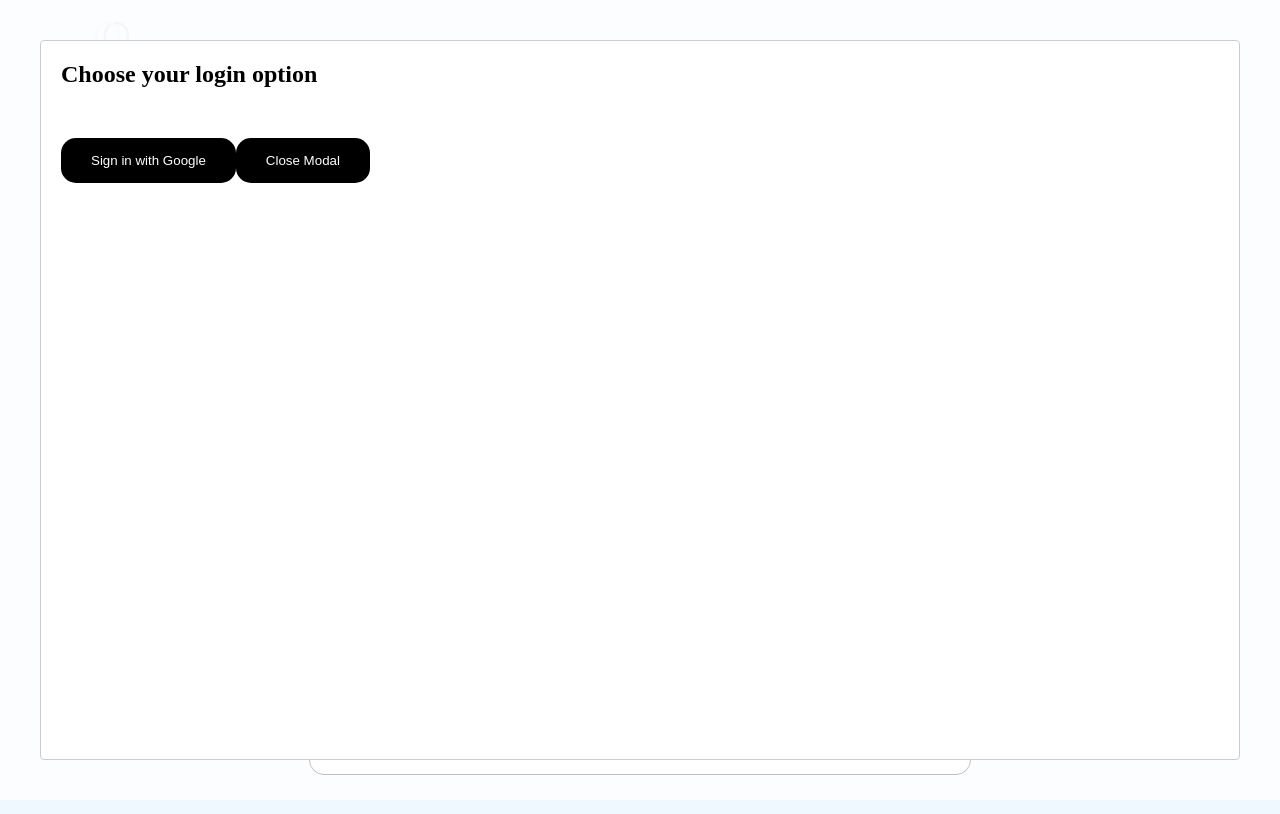
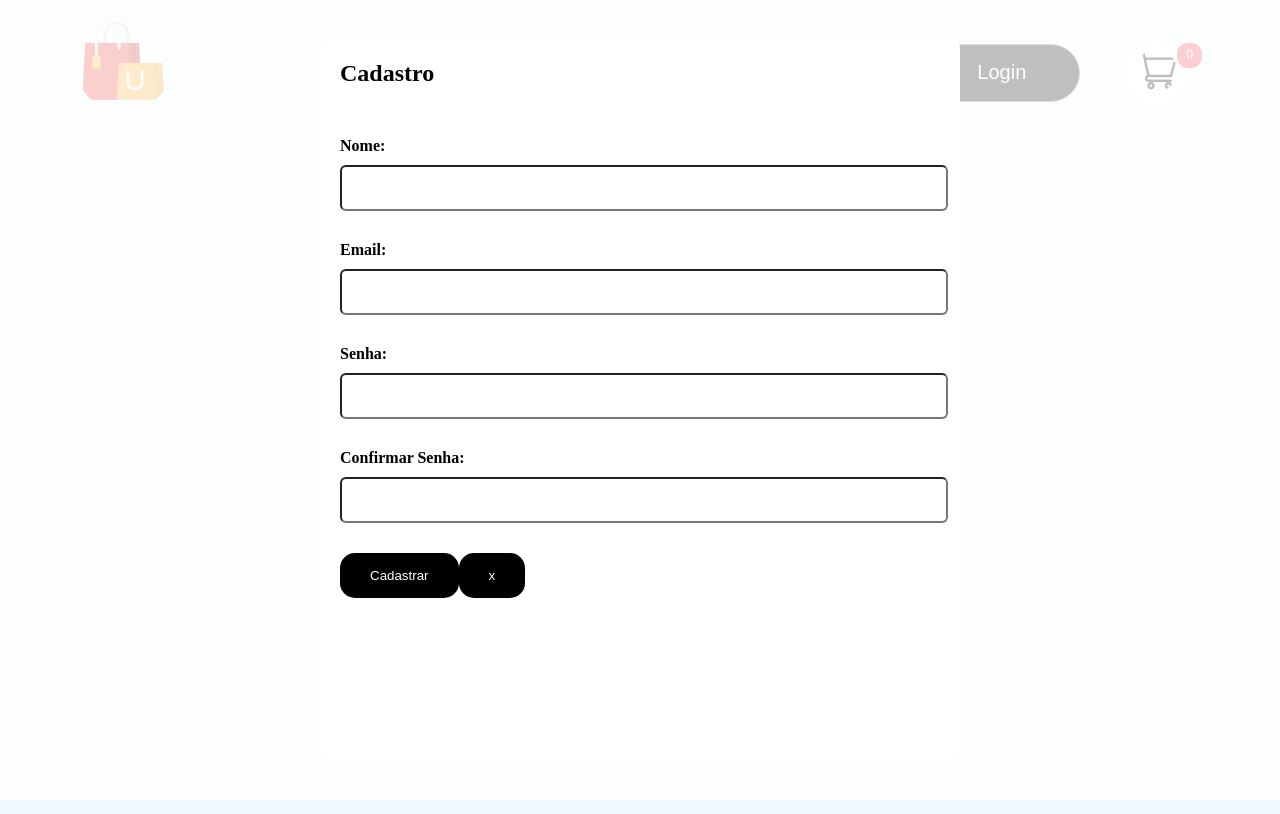
Before and after one commit to danielandersonBC96/Ecommerce.github.io, a React (Create React App) app: page /login in a window 1280 px wide. Both pictures are taken after typing "name@example.com", "Sample123" into the empty fields and a click on the button "Create Account". Shown: the top 814 px of the page. Built offline with nearby package versions, Linux system fonts and the light colour scheme; no server answers.

Commit message:
ADDICIONANDO COIDAS NOVAS

```diff
--- a/src/Css/login.css
+++ b/src/Css/login.css
@@ -1,25 +1,11 @@
-/* login.css */
-.loginsignup {
-    display: flex;
-    justify-content: center;
-    align-items: center;
-    height: 100vh;
-
-
-  }
-
 .loginsignup-container {
-    width: 500px;
-    padding: 80px;
-    border: 1px solid black;
-    border-radius: 15px;
-    background-color: #fff;
-  }
-
-  .loginsignup-container h1 {
-    margin-bottom: 20px;
+  max-width: 400px;
+  width: 100%;
+  padding: 20px;
+  background-color: #ffffff;
+  border-radius: 8px;
+  box-shadow: 0 4px 6px rgba(0, 0, 0, 0.1);
   text-align: center;
-    border-radius: 15px;
 }
 
 .loginsignup-fields {
@@ -28,51 +14,57 @@
 
 .loginsignup-fields input {
   width: 100%;
-    padding: 20px;
+  padding: 10px;
   margin-bottom: 10px;
-    border: 1px solid #ccc;
+  border: 1px solid #cccccc;
   border-radius: 4px;
 }
 
-  .loginsignup-fields input:focus {
-    outline: none;
-    border-color: #007bff;
+.loginsignup-fields label {
+  display: block;
+}
+
+.loginsignup-fields input[type="checkbox"] {
+  display: inline-block;
+  margin-right: 5px;
 }
 
 .loginsignup-fields button {
   width: 100%;
   padding: 10px;
-    margin-bottom: 10px;
+  background-color: #007bff;
+  color: #ffffff;
   border: none;
   border-radius: 4px;
-    background-color: #007bff;
-    color: #fff;
   cursor: pointer;
+  transition: background-color 0.3s ease;
 }
 
 .loginsignup-fields button:hover {
   background-color: #0056b3;
 }
 
-  .loginsignup-login {
-    text-align: center;
+.loading-animation {
+  position: fixed;
+  top: 0;
+  left: 0;
+  right: 0;
+  bottom: 0;
+  display: flex;
+  justify-content: center;
+  align-items: center;
+  background-color: rgba(255, 255, 255, 0.7);
+  z-index: 9999;
 }
 
-  .loginsignup-agree {
+.loading-animation p {
   margin-top: 10px;
 }
 
-  .modal {
-    width: 300px;
-    padding: 20px;
-    border: 1px solid #ccc;
-    border-radius: 8px;
-    background-color: #fff;
+/* Responsividade */
+
+@media screen and (max-width: 480px) {
+  .loginsignup-container {
+    max-width: 300px;
   }
-
-  .overlay {
-    background-color: rgba(0, 0, 0, 0.5);
-    display: flex;
-    justify-content: center;
-    align-items: center;
 }
--- a/src/Pages/LoginSignup.jsx
+++ b/src/Pages/LoginSignup.jsx
@@ -1,14 +1,13 @@
 import React, { useEffect, useState, useContext } from 'react';
 import { useNavigate } from 'react-router-dom';
 import Modal from 'react-modal';
-import '../Css/login.css';
 import { initializeApp } from 'firebase/app';
 import { getAuth, GoogleAuthProvider, signInWithPopup, createUserWithEmailAndPassword } from 'firebase/auth';
 import { RingLoader } from 'react-spinners';
 import { ShopContext } from '../Context/ShopContext';
-
+import { getDatabase, ref, set } from 'firebase/database';
+import '../Css/login.css'
 // Firebase configuration
-
 const firebaseConfig = {
   apiKey: "AIzaSyABRXp9M-W7FiG5KtjQxnaySXhuoJwIPhs",
   authDomain: "ecommerce-cc6b8.firebaseapp.com",
@@ -22,11 +21,21 @@ const spinnerStyles = {
   display: 'block',
   margin: '0 auto'
 };
+const customStyles = {
+  content: {
+    backgroundColor: 'white', // Cor de fundo preto
+    border: 'none', // Sem borda
+    borderRadius: '8px', // Borda arredondada
+    maxWidth: '600px', // Largura máxima
+    margin: 'auto', // Centralizar na tela
+    padding: '20px' // Espaçamento interno
+  }
+};
 
 // Initialize Firebase
-
 const app = initializeApp(firebaseConfig);
 const auth = getAuth(app);
+const db = getDatabase(app);
 
 export const LoginSignup = () => {
   const [modalIsOpen, setModalIsOpen] = useState(false);
@@ -34,9 +43,37 @@ export const LoginSignup = () => {
   const [rememberMe, setRememberMe] = useState(false);
   const [loading, setLoading] = useState(false);
   const [loggedIn, setLoggedIn] = useState(false);
-
   const { addToCart } = useContext(ShopContext);
   const navigate = useNavigate();
+
+  const [formData, setFormData] = useState({
+    name: '',
+    email: '',
+    password: '',
+    confirmPassword: ''
+  });
+
+  const handleChange = (e) => {
+    setFormData({ ...formData, [e.target.name]: e.target.value });
+  };
+
+  const handleSubmit = (e) => {
+    e.preventDefault();
+    // Escrever os dados no banco de dados Firebase em um caminho específico
+    set(ref(db, "Usuarios"), {
+      name: formData.name,
+      email: formData.email
+    }).then(() => {
+      console.log('Dados cadastrados com sucesso no banco de dados Firebase.');
+    }).catch((error) => {
+      console.error('Erro ao cadastrar os dados no banco de dados Firebase:', error);
+    });
+
+    // Após o envio do formulário, você pode fechar o modal
+    setModalIsOpen(false);
+  };
+
+
 
   useEffect(() => {
     const storedEmail = localStorage.getItem('storedEmail');
@@ -46,7 +83,7 @@ export const LoginSignup = () => {
       setLoginData({ ...loginData, email: storedEmail });
       setRememberMe(true);
     }
-  }, [loginData]); // Adicione loginData como uma dependência
+  }, []); // Remova loginData das dependências para evitar loops infinitos
 
   useEffect(() => {
     const unsubscribe = auth.onAuthStateChanged(user => {
@@ -55,7 +92,6 @@ export const LoginSignup = () => {
       } else {
         setLoggedIn(false);
       }
-      setLoading(false);
     });
 
     return () => unsubscribe();
@@ -76,33 +112,37 @@ export const LoginSignup = () => {
   };
 
   const handleGoogleLogin = async () => {
+    setLoading(true); // Defina loading como true antes de iniciar o login com Google
+
     const provider = new GoogleAuthProvider();
     try {
-      setLoading(true);
       const result = await signInWithPopup(auth, provider);
       const user = result.user;
       console.log('Logged in user:', user);
       createUserAccount(user.email);
+      navigate('/produtos-comprados'); // Redirecione após o login ser concluído
     } catch (error) {
       console.error('Error signing in with Google:', error);
     } finally {
-      setLoading(false);
+      setLoading(false); // Defina loading como false após o login (com sucesso ou falha)
     }
   };
 
   const gerUserByEmail = (email) => {
     const users = [
-      { email: 'progamin@example.com', password: 'userpassword', userType: 'User', id: '1' },
+      { email: 'progamin@example.com', password: 'userpassword', userType: 'user', id: '1' },
       { email: 'admin@example.com', password: 'adminpassword', userType: 'admin', id: '2' }
     ];
     return users.find(user => user.email === email);
   };
 
   const handleLogin = async (itemId) => {
-    setLoading(true);
+    setLoading(true); // Define loading como true ao clicar no botão de login
+
+    // Simula um login bem-sucedido após 5 segundos
+    setTimeout(async () => {
       const { email, password } = loginData;
       const user = gerUserByEmail(email);
-
 
       if (user && user.password === password) {
         if (rememberMe) {
@@ -117,23 +157,28 @@ export const LoginSignup = () => {
           navigate('/cadastrar-produtos');
         } else {
           // Aqui você associaria a compra ao usuário logado antes de redirecionar
-        await addToCart(user.id, itemId);
+
           navigate('/produtos-comprados');
         }
       } else {
         alert('Invalid email or password');
       }
-    setLoading(false);
+
+      setLoading(false); // Define loading como false após o login ser concluído
+    }, 5000); // 5 segundos de timeout para simular um login demorado
   };
 
   return (
     <div className="loginsignup">
-      {loading ? (
-        <div className="loading-animation">
-          <RingLoader color={'#123abc'} loading={loading} css={spinnerStyles} size={150} />
+       <div style={{ position: 'relative', minHeight: '100vh', display: 'flex', justifyContent: 'center', alignItems: 'center' }}>
+      {loading && (
+        <div style={{ position: 'absolute', top: '50%', left: '50%', transform: 'translate(-50%, -50%)', textAlign: 'center' }}>
+          <RingLoader color={'#FF0000'} loading={loading} size={150} />
           <p>Loading...</p>
         </div>
-      ) : (
+      )}
+
+      {!loading && (
         <div className="loginsignup-container">
           <h1>{loggedIn ? 'Welcome back!' : 'Sign Up'}</h1>
           {!loggedIn && (
@@ -161,15 +206,45 @@ export const LoginSignup = () => {
             </div>
           )}
 
+          {!loggedIn && (
+            <>
               <button onClick={loggedIn ? null : openModal}>{loggedIn ? 'Continue' : 'Create Account'}</button>
-          <button onClick={loggedIn ? null : () => handleLogin('itemId')}>{loggedIn ? 'Continue' : 'Login'}</button>
+              <button onClick={() => handleLogin('itemId')}>{loggedIn ? 'Continue' : 'Login'}</button>
+            </>
+          )}
         </div>
       )}
+    </div>
+    <Modal
+        isOpen={modalIsOpen}
+        onRequestClose={() => setModalIsOpen(false)}
+        contentLabel="Cadastro Modal"
+        style={customStyles} // Aplicar os estilos personalizados
+      >
+  <h2>Cadastro</h2>
+  <form onSubmit={handleSubmit}>
+    <div className="form-group">
+      <label htmlFor="name">Nome:</label>
+      <input type="text" id="name" name="name" value={formData.name} onChange={handleChange} required />
+    </div>
+    <div className="form-group">
+      <label htmlFor="email">Email:</label>
+      <input type="email" id="email" name="email" value={formData.email} onChange={handleChange} required />
+    </div>
+    <div className="form-group">
+      <label htmlFor="password">Senha:</label>
+      <input type="password" id="password" name="password" value={formData.password} onChange={handleChange} required />
+    </div>
+    <div className="form-group">
+      <label htmlFor="confirm-password">Confirmar Senha:</label>
+      <input type="password" id="confirm-password" name="confirmPassword" value={formData.confirmPassword} onChange={handleChange} required />
+    </div>
+    <div className="form-group">
+      <button type="submit">Cadastrar</button>
+      <button onClick={() => setModalIsOpen(false)}>x</button>
+    </div>
+  </form>
 
-      <Modal isOpen={modalIsOpen} onRequestClose={() => setModalIsOpen(false)} contentLabel="Login Modal">
-        <h2>Choose your login option</h2>
-        <button onClick={handleGoogleLogin}>Sign in with Google</button>
-        <button onClick={() => setModalIsOpen(false)}>Close Modal</button>
 </Modal>
     </div>
   );
```
Lines whose indentation alone changed are shown as unchanged.
